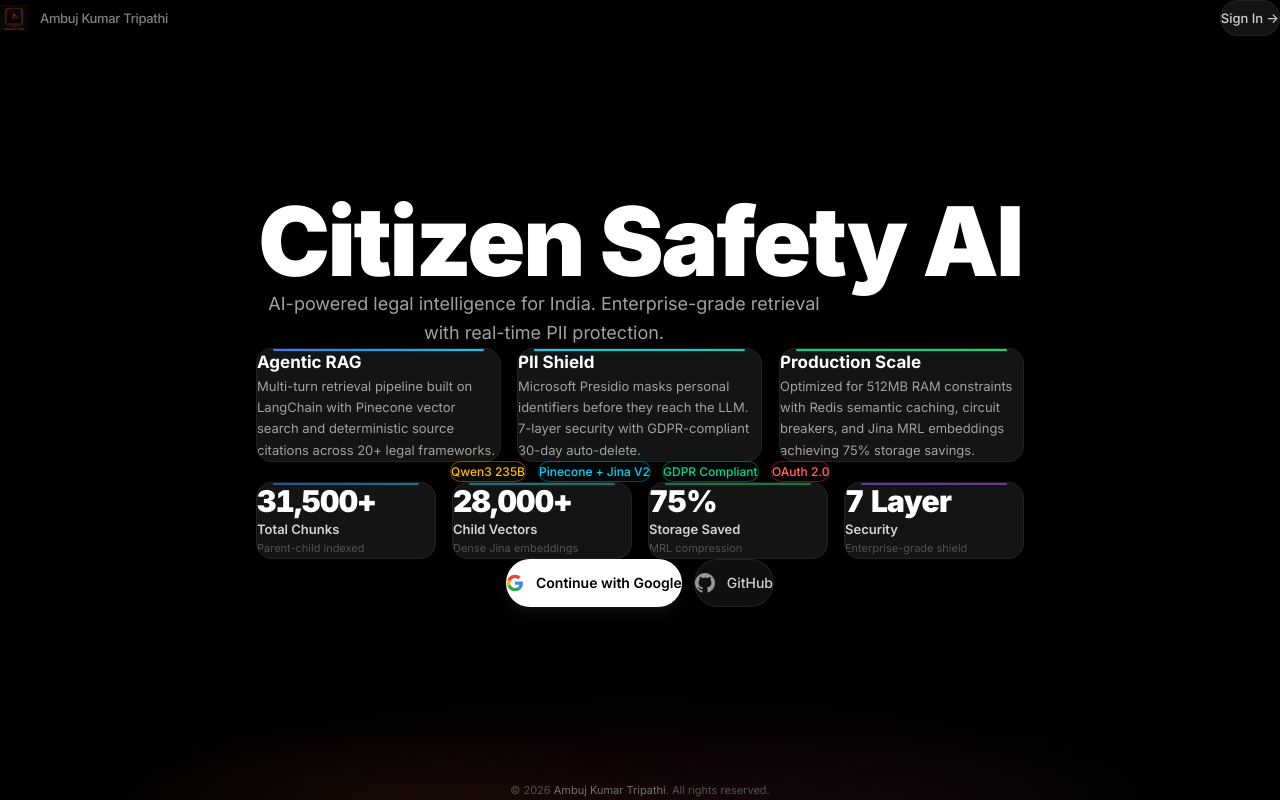
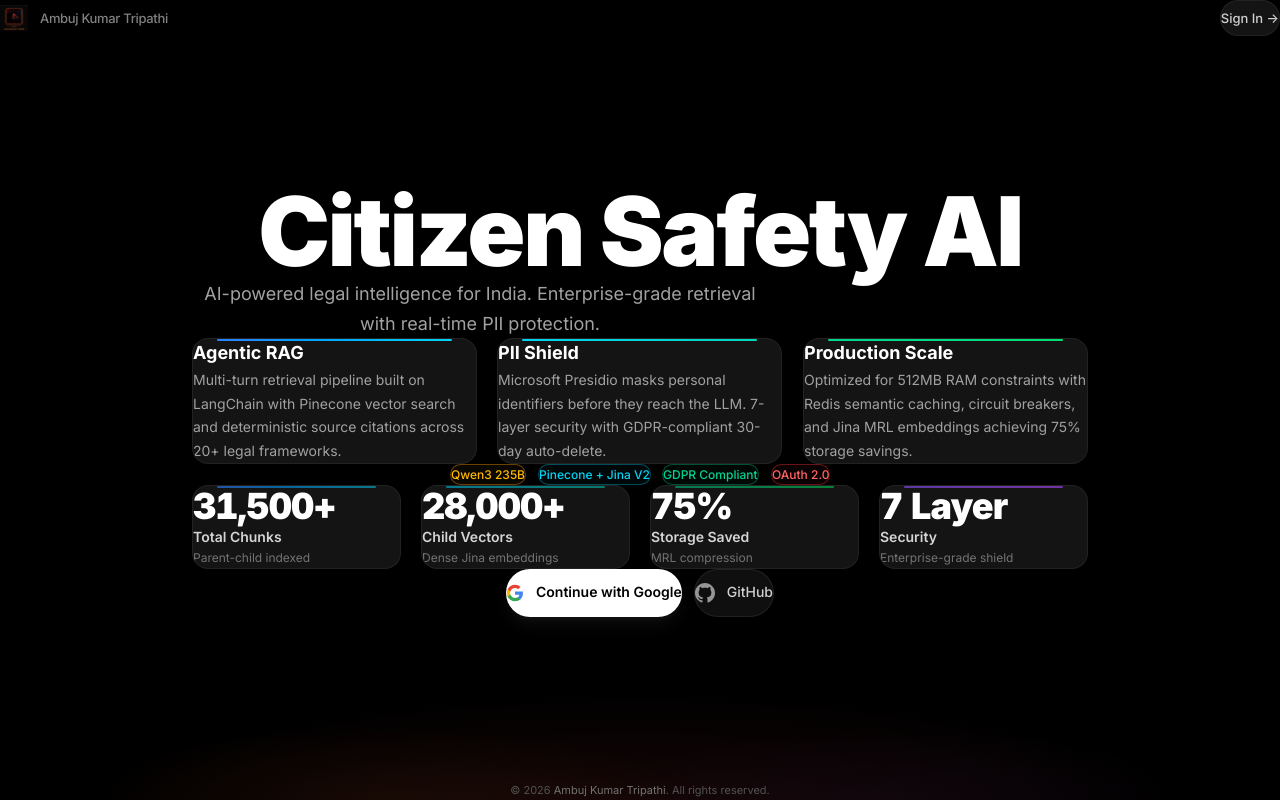
Before and after one commit to Ambuj123-lab/Citizen-Safety-AI-Assistant, a React app in the folder frontend/: page /login in a window 1280 px wide. Built offline with nearby package versions, Linux system fonts and the light colour scheme; no server answers; the HTML template or start-up script is replaced by a standard one.

Commit message:
fix: Increase card padding and spacing for cleaner layout

```diff
--- a/frontend/src/pages/Login.jsx
+++ b/frontend/src/pages/Login.jsx
@@ -141,43 +141,43 @@
                     </h1>
 
                     {/* Subtitle */}
-                    <p className="hero-animate hero-d2 text-base sm:text-lg text-neutral-400 font-normal max-w-xl mx-auto leading-relaxed mb-16">
+                    <p className="hero-animate hero-d2 text-base sm:text-lg text-neutral-400 font-normal max-w-xl mx-auto leading-relaxed mb-20">
                         AI-powered legal intelligence for India. Enterprise-grade retrieval with real-time PII protection.
                     </p>
 
                     {/* ═══ Feature Cards (3 cards like reference) ═══ */}
-                    <div className="grid grid-cols-1 md:grid-cols-3 gap-4 mb-10 max-w-3xl mx-auto">
+                    <div className="grid grid-cols-1 md:grid-cols-3 gap-5 mb-12 max-w-4xl mx-auto">
 
                         {/* Card 1 — Agentic RAG */}
-                        <div className="card-animate card-d1 group bg-[#141414] rounded-2xl p-6 text-left border border-white/[0.06] hover:border-white/[0.1] transition-all relative overflow-hidden">
-                            <div className="absolute top-0 left-4 right-4 h-[2px] bg-gradient-to-r from-blue-500 to-cyan-400 rounded-full" />
-                            <h3 className="text-[17px] font-bold text-white mb-3 mt-2">Agentic RAG</h3>
-                            <p className="text-[13px] text-neutral-400 leading-relaxed">
+                        <div className="card-animate card-d1 group bg-[#141414] rounded-2xl p-8 text-left border border-white/[0.06] hover:border-white/[0.1] transition-all relative overflow-hidden">
+                            <div className="absolute top-0 left-6 right-6 h-[2px] bg-gradient-to-r from-blue-500 to-cyan-400 rounded-full" />
+                            <h3 className="text-[18px] font-bold text-white mb-4 mt-3">Agentic RAG</h3>
+                            <p className="text-[14px] text-neutral-400 leading-[1.7]">
                                 Multi-turn retrieval pipeline built on LangChain with Pinecone vector search and deterministic source citations across 20+ legal frameworks.
                             </p>
                         </div>
 
                         {/* Card 2 — PII Shield */}
-                        <div className="card-animate card-d2 group bg-[#141414] rounded-2xl p-6 text-left border border-white/[0.06] hover:border-white/[0.1] transition-all relative overflow-hidden">
-                            <div className="absolute top-0 left-4 right-4 h-[2px] bg-gradient-to-r from-cyan-400 to-teal-400 rounded-full" />
-                            <h3 className="text-[17px] font-bold text-white mb-3 mt-2">PII Shield</h3>
-                            <p className="text-[13px] text-neutral-400 leading-relaxed">
+                        <div className="card-animate card-d2 group bg-[#141414] rounded-2xl p-8 text-left border border-white/[0.06] hover:border-white/[0.1] transition-all relative overflow-hidden">
+                            <div className="absolute top-0 left-6 right-6 h-[2px] bg-gradient-to-r from-cyan-400 to-teal-400 rounded-full" />
+                            <h3 className="text-[18px] font-bold text-white mb-4 mt-3">PII Shield</h3>
+                            <p className="text-[14px] text-neutral-400 leading-[1.7]">
                                 Microsoft Presidio masks personal identifiers before they reach the LLM. 7-layer security with GDPR-compliant 30-day auto-delete.
                             </p>
                         </div>
 
                         {/* Card 3 — Production Scale */}
-                        <div className="card-animate card-d3 group bg-[#141414] rounded-2xl p-6 text-left border border-white/[0.06] hover:border-white/[0.1] transition-all relative overflow-hidden">
-                            <div className="absolute top-0 left-4 right-4 h-[2px] bg-gradient-to-r from-emerald-400 to-green-400 rounded-full" />
-                            <h3 className="text-[17px] font-bold text-white mb-3 mt-2">Production Scale</h3>
-                            <p className="text-[13px] text-neutral-400 leading-relaxed">
+                        <div className="card-animate card-d3 group bg-[#141414] rounded-2xl p-8 text-left border border-white/[0.06] hover:border-white/[0.1] transition-all relative overflow-hidden">
+                            <div className="absolute top-0 left-6 right-6 h-[2px] bg-gradient-to-r from-emerald-400 to-green-400 rounded-full" />
+                            <h3 className="text-[18px] font-bold text-white mb-4 mt-3">Production Scale</h3>
+                            <p className="text-[14px] text-neutral-400 leading-[1.7]">
                                 Optimized for 512MB RAM constraints with Redis semantic caching, circuit breakers, and Jina MRL embeddings achieving 75% storage savings.
                             </p>
                         </div>
                     </div>
 
                     {/* ═══ Tag Pills (like reference) ═══ */}
-                    <div className="flex flex-wrap items-center justify-center gap-3 mb-20">
+                    <div className="flex flex-wrap items-center justify-center gap-3 mb-24">
                         <span className="tag-animate tag-d1 px-4 py-2 rounded-full text-[12px] font-medium border border-amber-500/40 text-amber-400 bg-amber-500/[0.04]">
                             Qwen3 235B
                         </span>
@@ -193,7 +193,7 @@
                     </div>
 
                     {/* ═══ Stats Grid (Flying in) ═══ */}
-                    <div className="grid grid-cols-2 md:grid-cols-4 gap-4 max-w-3xl mx-auto mb-16">
+                    <div className="grid grid-cols-2 md:grid-cols-4 gap-5 max-w-4xl mx-auto mb-20">
                         <StatCard value={31500} suffix="+" label="Total Chunks" sub="Parent-child indexed" delay="stat-d1" borderColor="from-blue-500 to-cyan-500" />
                         <StatCard value={28000} suffix="+" label="Child Vectors" sub="Dense Jina embeddings" delay="stat-d2" borderColor="from-cyan-500 to-teal-500" />
                         <StatCard value={75} suffix="%" label="Storage Saved" sub="MRL compression" delay="stat-d3" borderColor="from-emerald-500 to-green-500" />
@@ -242,13 +242,13 @@
     const { count, ref } = useCountUp(value, 2200);
 
     return (
-        <div ref={ref} className={`stat-animate ${delay} bg-[#141414] rounded-2xl p-5 text-left border border-white/[0.06] relative overflow-hidden group hover:border-white/[0.1] transition-all`}>
-            <div className={`absolute top-0 left-4 right-4 h-[2px] bg-gradient-to-r ${borderColor} rounded-full opacity-60`} />
-            <p className="text-3xl font-black text-white tracking-tight mt-1 tabular-nums">
+        <div ref={ref} className={`stat-animate ${delay} bg-[#141414] rounded-2xl p-7 text-left border border-white/[0.06] relative overflow-hidden group hover:border-white/[0.1] transition-all`}>
+            <div className={`absolute top-0 left-6 right-6 h-[2px] bg-gradient-to-r ${borderColor} rounded-full opacity-60`} />
+            <p className="text-4xl font-black text-white tracking-tight mt-2 tabular-nums">
                 {count.toLocaleString()}{suffix}
             </p>
-            <p className="text-[13px] font-semibold text-neutral-300 mt-1.5">{label}</p>
-            <p className="text-[11px] text-neutral-600 mt-0.5">{sub}</p>
+            <p className="text-[14px] font-semibold text-neutral-300 mt-2">{label}</p>
+            <p className="text-[12px] text-neutral-500 mt-1">{sub}</p>
         </div>
     );
 };
```
